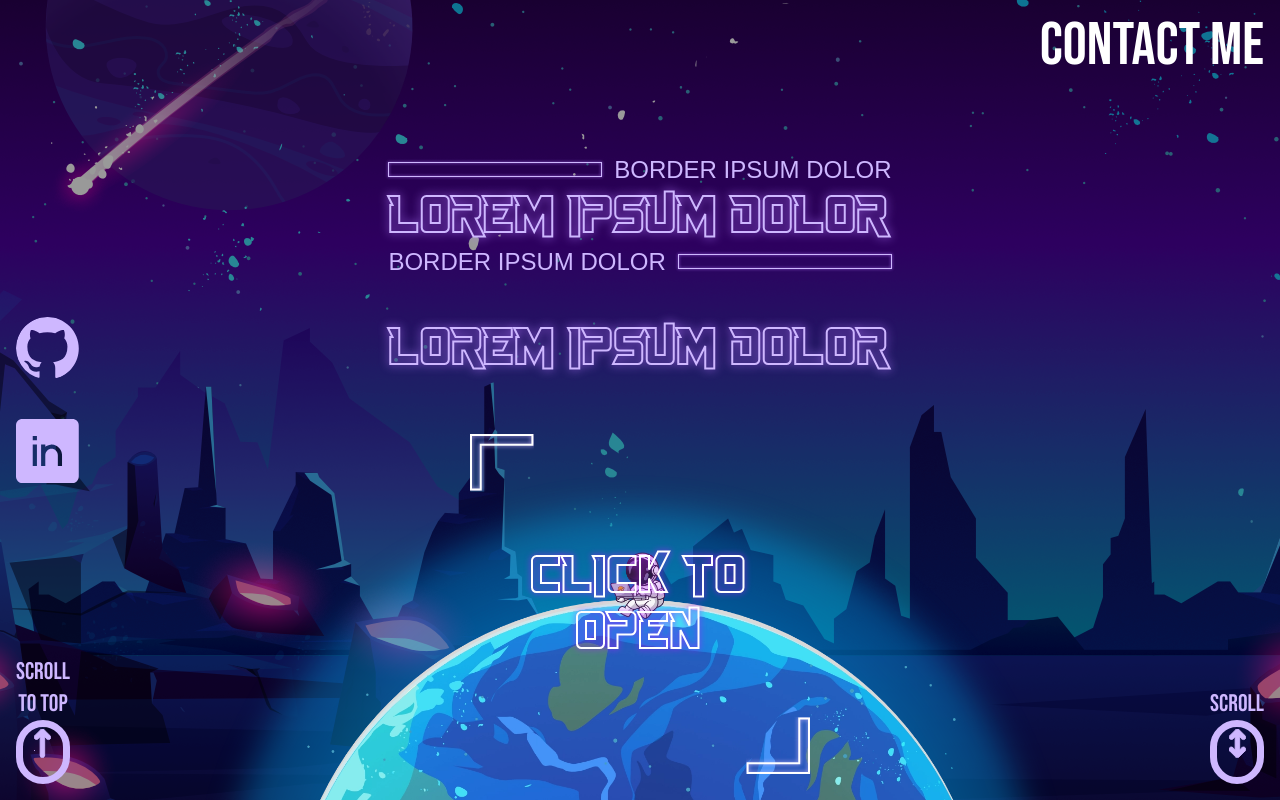
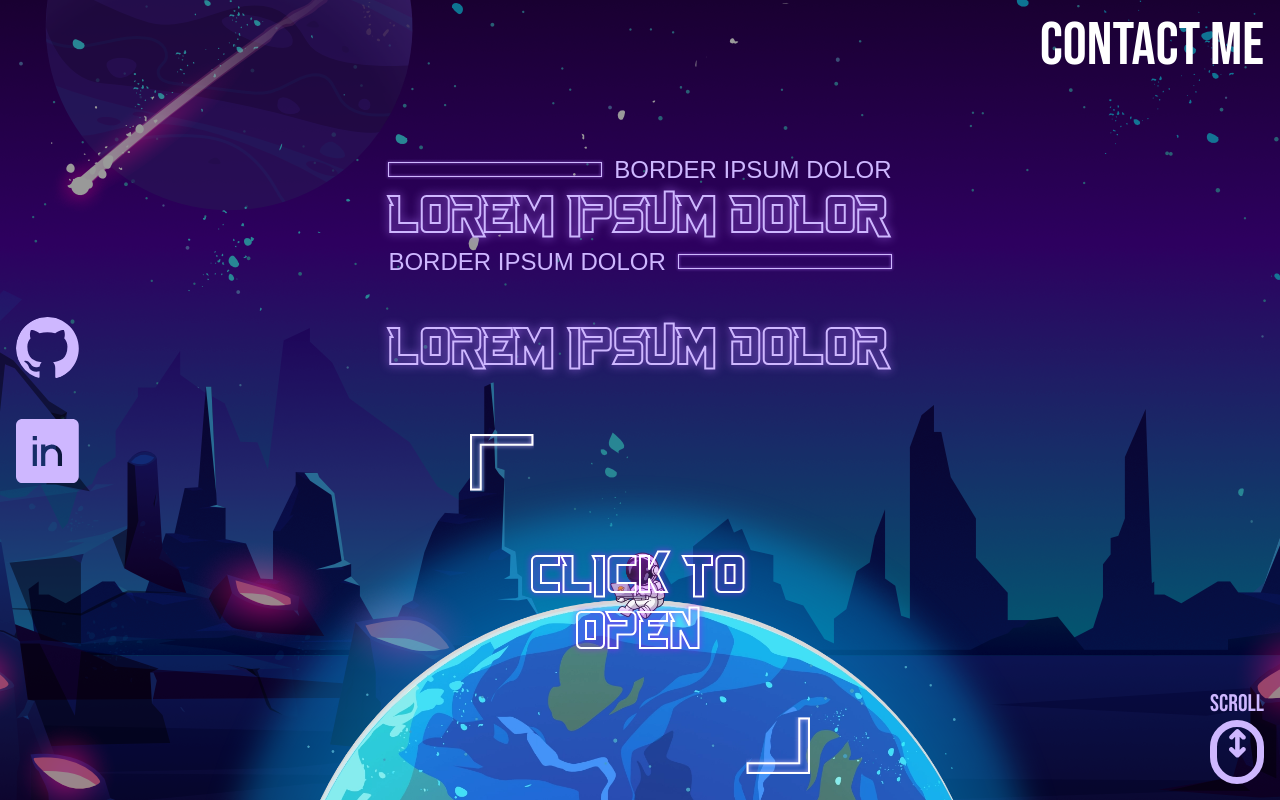
Before and after one commit to O-K-G/consolelog.me, a Next.js app: page /skills in a window 1280 px wide. Shown: the top 800 px of the page. Built offline with nearby package versions, Linux system fonts and the light colour scheme; a web font is replaced by a local one.

Commit message:
refactor: stage 3

```diff
--- a/src/components/shared/BottomComponent.tsx
+++ b/src/components/shared/BottomComponent.tsx
@@ -10,7 +10,7 @@ export default function BottomComponent({
     <div
       className={`fixed bottom-0 mb-4 w-[2.246rem] md:w-[2.808rem] lg:w-[3.369rem] h-fit center-elements flex-col ${className}`}
     >
-      <div className='uppercase text-title-purple text-base md:text-xl lg:text-2xl text-center w-full font-bebas-neue'>
+      <div className='uppercase whitespace-nowrap text-title-purple text-base md:text-xl lg:text-2xl text-center w-full font-bebas-neue'>
         {label}
       </div>
       {!children ? (
--- a/src/components/shared/ScrollIconComponent.tsx
+++ b/src/components/shared/ScrollIconComponent.tsx
@@ -10,7 +10,7 @@ export default function ScrollIconComponent() {
     <BottomComponent
       label={t('scroll', scrollIconText)}
       slot={
-        <DoubleArrowIcon className='h-5 md:h-7 lg:h-[1.8rem] stroke-title-purple fill-title-purple' />
+        <DoubleArrowIcon className='h-5 md:h-7 lg:h-[1.8rem] fill-title-purple' />
       }
     />
   );
--- a/src/components/shared/ScrollToTopComponent.tsx
+++ b/src/components/shared/ScrollToTopComponent.tsx
@@ -8,46 +8,32 @@ import { useContext } from 'react';
 
 export default function ScrollToTopComponent() {
   const { currentTopSection } = useContext(appContext);
-
+  const isAbout = currentTopSection === 'about';
   const t = useText();
 
   return (
     <BottomComponent
-      className='left-0 ml-4'
+      className={`transition-1000 left-0 ml-4 ${isAbout ? 'opacity-0' : ''}`}
       label={t('scrollToTop', scrollToTopText)}
-      slot={
-        <ArrowUpIcon className='h-5 md:h-7 lg:h-[1.8rem] stroke-title-purple fill-title-purple' />
-      }
-    />
+    >
+      <IconButton
+        className={` before:focus:absolute before:focus:-top-2 before:focus:h-[125%] before:focus:w-[125%] before:focus:rounded-full before:focus:bg-black/70 before:focus:-z-10 relative p-0.5 flex items-start justify-center rounded-2xl md:rounded-[1.5rem] lg:rounded-full h-12 md:h-14 w-full lg:h-16 border-0 border-t-4 md:border-t-[0.3rem] lg:border-t-[0.438rem] border-title-purple hover:border-white active:border-[#75629f] focus:border-title-purple
+          ${isAbout ? 'pointer-events-none select-none' : ''}`}
+        aria-label={t('scrollToTop', scrollToTopText)}
+        aria-hidden={currentTopSection === 'about'}
+        icon={
+          <ArrowUpIcon className='h-5 md:h-7 lg:h-[1.8rem] fill-title-purple group-hover:fill-white group-active:fill-[#75629f] group-focus:fill-title-purple' />
+        }
+        onClick={() => {
+          if (typeof window === 'object') {
+            window.scrollTo({
+              top: 0,
+              left: 0,
+              behavior: 'smooth',
+            });
+          }
+        }}
+      />
+    </BottomComponent>
   );
-
-  // return (
-  //   <FixedBottomComponent
-  //     className={`left-0 ml-4 transition-1000 ${
-  //       currentTopSection !== 'about'
-  //         ? ''
-  //         : 'pointer-events-none select-none opacity-0'
-  //     }`}
-  //     label={t('scrollToTop', scrollToTopText)}
-  //     slot={
-  //       <IconButton
-  //         aria-label={t('scrollToTop', scrollToTopText)}
-  //         aria-hidden={currentTopSection === 'about'}
-  //         onClick={() => {
-  //           if (typeof window === 'object') {
-  //             window.scrollTo({
-  //               top: 0,
-  //               left: 0,
-  //               behavior: 'smooth',
-  //             });
-  //           }
-  //         }}
-  //         className='focus:bg-black/70 rounded-full p-1'
-  //         icon={
-  //           <ScrollToTopIcon className='size-12 fill-title-purple group-hover:fill-white group-active:fill-[#75629f] group-focus:fill-title-purple' />
-  //         }
-  //       />
-  //     }
-  //   />
-  // );
 }
```
